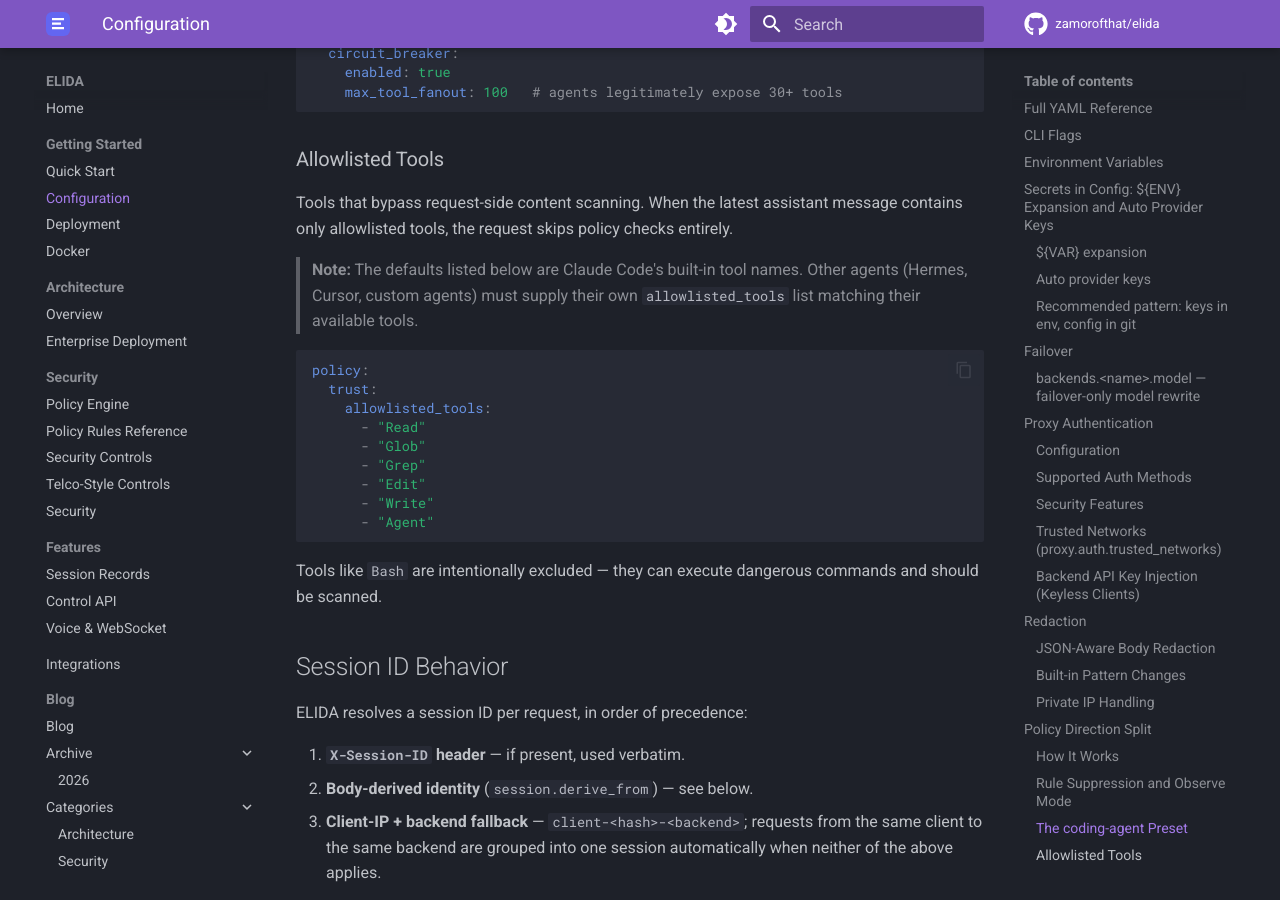
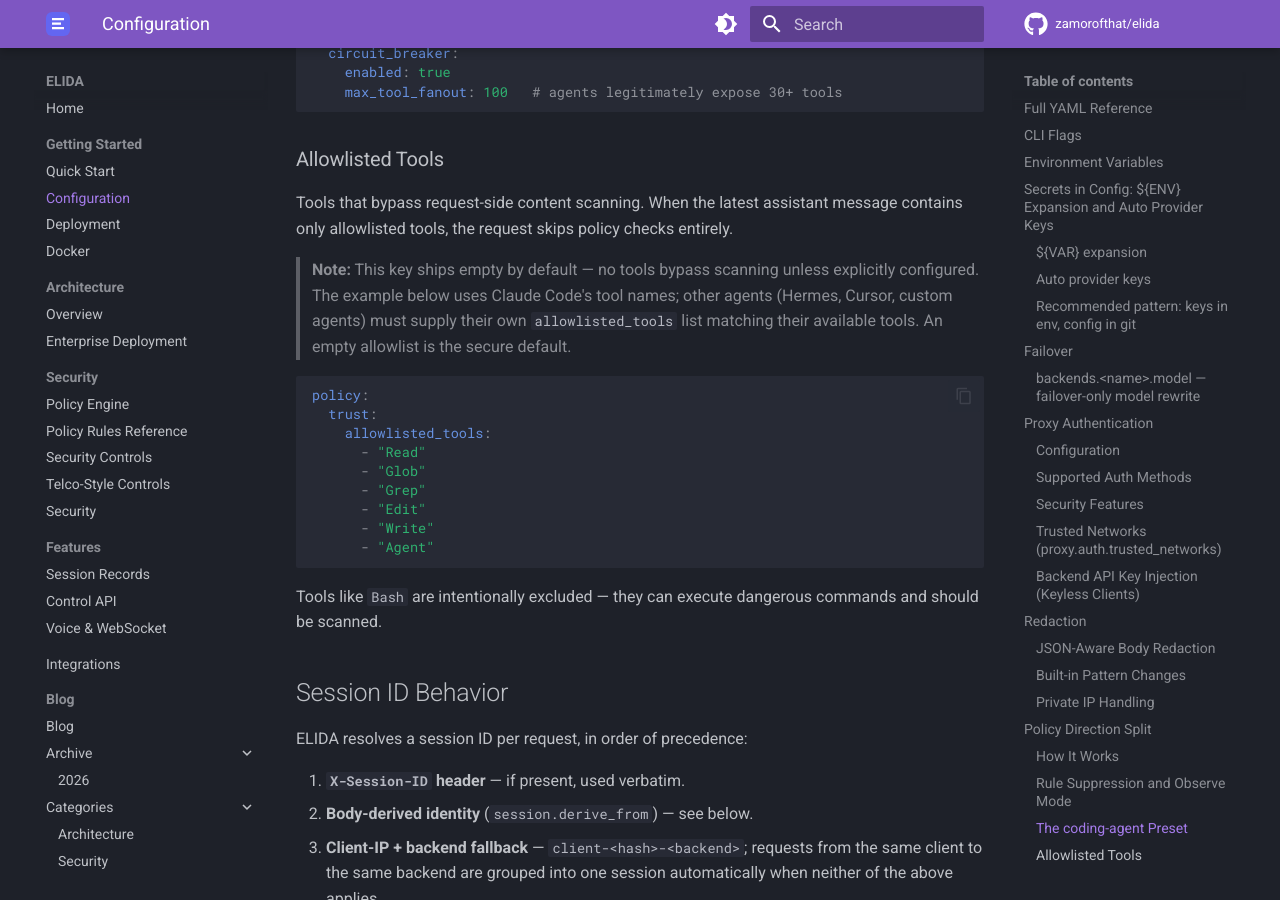
Before and after one commit to zamorofthat/elida, an MkDocs documentation site: the page built from docs/configuration.md, in a window 1280 px wide and 900 px high, scrolled down 12408 px. Built offline with MkDocs 1.6.1 and Material for MkDocs 9.7.7, drawn with Linux system fonts in a browser that asks for light colours; comment, search, counter and statistics services are not loaded.

Commit message:
docs: allowlisted_tools ships empty; example uses Claude Code tool names

````diff
--- a/docs/configuration.md
+++ b/docs/configuration.md
@@ -523,7 +523,7 @@
 
 Tools that bypass request-side content scanning. When the latest assistant message contains only allowlisted tools, the request skips policy checks entirely.
 
-> **Note:** The defaults listed below are Claude Code's built-in tool names. Other agents (Hermes, Cursor, custom agents) must supply their own `allowlisted_tools` list matching their available tools.
+> **Note:** This key ships empty by default — no tools bypass scanning unless explicitly configured. The example below uses Claude Code's tool names; other agents (Hermes, Cursor, custom agents) must supply their own `allowlisted_tools` list matching their available tools. An empty allowlist is the secure default.
 
 ```yaml
 policy:
````
